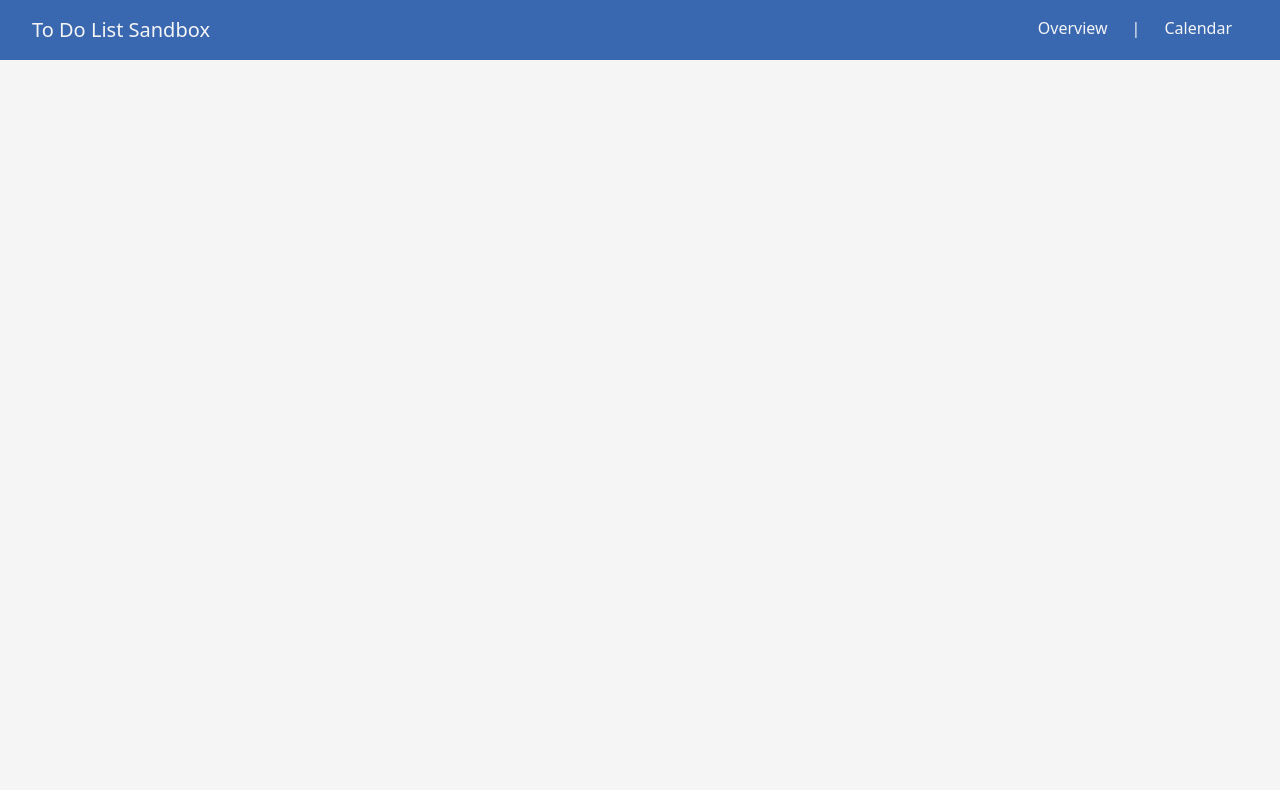
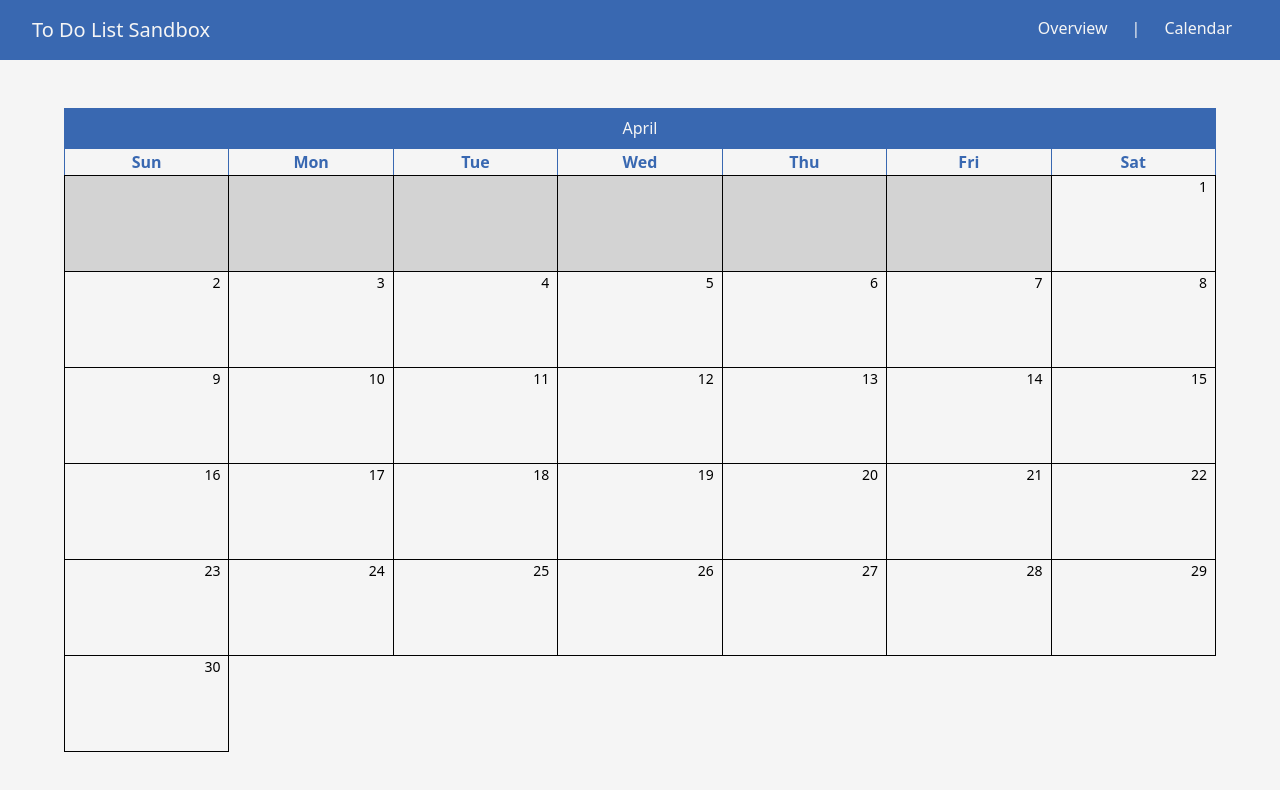
Before and after one commit to faizbasir/FE-to-do-list, a React app: page /calendar in a window 1280 px wide. Shown: the top 790 px of the page. Built offline with nearby package versions, Linux system fonts and the light colour scheme.

Commit message:
started on calendar function

```diff
--- a/package.json
+++ b/package.json
@@ -16,6 +16,7 @@
   "author": "Faiz Basir",
   "license": "ISC",
   "dependencies": {
+    "@headlessui/react": "^0.0.0-insiders.14b8c56",
     "@reduxjs/toolkit": "^1.9.3",
     "react": "^18.2.0",
     "react-dom": "^18.2.0",
--- a/src/App.tsx
+++ b/src/App.tsx
@@ -3,12 +3,14 @@ import { BrowserRouter, Route, Routes } from "react-router-dom";
 import "./index.css";
 import Header from "./components/UI/header/Header";
 import TaskList from "./components/UI/content/tasks/TaskList";
+import CalendarList from "./components/UI/content/calendar/CalendarList";
 
 const App = () => {
   const routes = (
     <Routes>
       <Route path="/" element={<TaskList />} />
       <Route path="/overview" element={<TaskList />} />
+      <Route path="/calendar" element={<CalendarList />} />
     </Routes>
   );
 
--- /dev/null
+++ b/src/components/UI/content/calendar/CalendarList.tsx
@@ -0,0 +1,160 @@
+import moment, { Moment } from "moment";
+import React, { useState } from "react";
+import { Transition } from "@headlessui/react";
+
+const CalendarList = () => {
+  const [month, setMonth] = useState<Moment>(moment());
+  const [showMonths, setShowMonths] = useState<boolean>(false);
+  const dateState = {
+    dateObject: moment(),
+    allMonths: moment.months(),
+  };
+
+  const showMonthHandler = () => {
+    setShowMonths(!showMonths);
+  };
+
+  const selectMonthHandler = (e: React.MouseEvent<HTMLElement>) => {
+    let monthNo = dateState.allMonths.indexOf(e.currentTarget.innerHTML);
+    setMonth(moment().set("month", monthNo));
+    setShowMonths(!showMonths);
+  };
+
+  let months: JSX.Element[] = [];
+  dateState.allMonths.map((month) => {
+    months.push(
+      <td
+        key={month}
+        className="text-center py-2 cursor-default"
+        onClick={selectMonthHandler}
+      >
+        {month}
+      </td>
+    );
+  });
+
+  let monthRows = [];
+  let monthCells: JSX.Element[] = [];
+
+  months.forEach((row, i) => {
+    if (i % 3 !== 0) {
+      monthCells.push(row);
+    } else {
+      monthRows.push(monthCells);
+      monthCells = [];
+      monthCells.push(row);
+    }
+  });
+  monthRows.push(monthCells);
+
+  let monthRowCount: number = 0;
+  let monthList = monthRows.map((d) => {
+    monthRowCount++;
+    return <tr key={monthRowCount}>{d}</tr>;
+  });
+
+  const firstDayOfMonth = () => {
+    let dateObject = month;
+    let firstDay: number = Number(
+      moment(dateObject).startOf("month").format("d")
+    );
+    return firstDay;
+  };
+
+  const daysInMonth = () => {
+    let dateObject = month;
+    let noOfDays: number = moment(dateObject).daysInMonth();
+    return noOfDays;
+  };
+
+  let blanks = [];
+  for (let i = 0; i < firstDayOfMonth(); i++) {
+    blanks.push(
+      <td className="border bg-lightgray h-24" key={`empty-${i}`}>
+        {""}
+      </td>
+    );
+  }
+
+  let filledSpaces = [];
+  for (let d = 1; d <= daysInMonth(); d++) {
+    filledSpaces.push(
+      <td className="border h-24 text-sm text-right align-top px-2" key={d}>
+        {d}
+      </td>
+    );
+  }
+
+  let totalSlots = [...blanks, ...filledSpaces];
+  let rows: JSX.Element[][] = [];
+  let cells: JSX.Element[] = [];
+
+  totalSlots.forEach((row: JSX.Element, i: number) => {
+    if (i % 7 !== 0) {
+      cells.push(row);
+    } else {
+      rows.push(cells);
+      cells = [];
+      cells.push(row);
+    }
+    if (i === totalSlots.length - 1) {
+      rows.push(cells);
+    }
+  });
+
+  let weekCount: number = 0;
+  let weeks = rows.map((week) => {
+    weekCount++;
+    return <tr key={`week-${weekCount}`}>{week}</tr>;
+  });
+
+  const weekdaysShortName = moment.weekdaysShort().map((day) => {
+    return (
+      <th key={day} className="text-secondary border">
+        {day}
+      </th>
+    );
+  });
+
+  return (
+    <>
+      <p
+        className="mt-12 py-2 w-[90%] mx-auto text-center text-primary bg-secondary cursor-default"
+        onClick={showMonthHandler}
+      >
+        {month.format("MMMM")}
+      </p>
+      <Transition
+        show={showMonths}
+        enter="transform transition duration-[400ms]"
+        enterFrom="opacity-0 scale-95"
+        enterTo="opacity-100 rotate-0 scale-100"
+        leave="transform duration-200 transition ease-in-out"
+        leaveFrom="opacity-100 rotate-0 scale-100 "
+        leaveTo="opacity-0 scale-95 "
+      >
+        <table
+          className={`table-fixed w-[90%] mx-auto ${
+            showMonths
+              ? "animate-in fade-in duration-500"
+              : "animate-out fade-out duration-500"
+          }`}
+        >
+          <tbody>{monthList}</tbody>
+        </table>
+      </Transition>
+      <Transition show={true}>
+        <table
+          className={`table-fixed w-[90%] mx-auto ${showMonths ? "" : ""}`}
+        >
+          <thead>
+            <tr key={"header"}>{weekdaysShortName}</tr>
+          </thead>
+          <tbody>{weeks}</tbody>
+        </table>
+      </Transition>
+    </>
+  );
+};
+
+export default CalendarList;
--- a/src/components/UI/header/Navigation.tsx
+++ b/src/components/UI/header/Navigation.tsx
@@ -9,7 +9,9 @@ const Navigation = () => {
           <NavLink to={"/overview"}>Overview</NavLink>
         </p>
         <p className="px-2 text-primary">|</p>
-        <p className="px-4 text-primary">Calendar</p>
+        <p className="px-4 text-primary">
+          <NavLink to={"/calendar"}>Calendar</NavLink>
+        </p>
       </div>
     </>
   );
```
Also changed, not shown: 1 other file (tests, documents, lock files or other folders).
